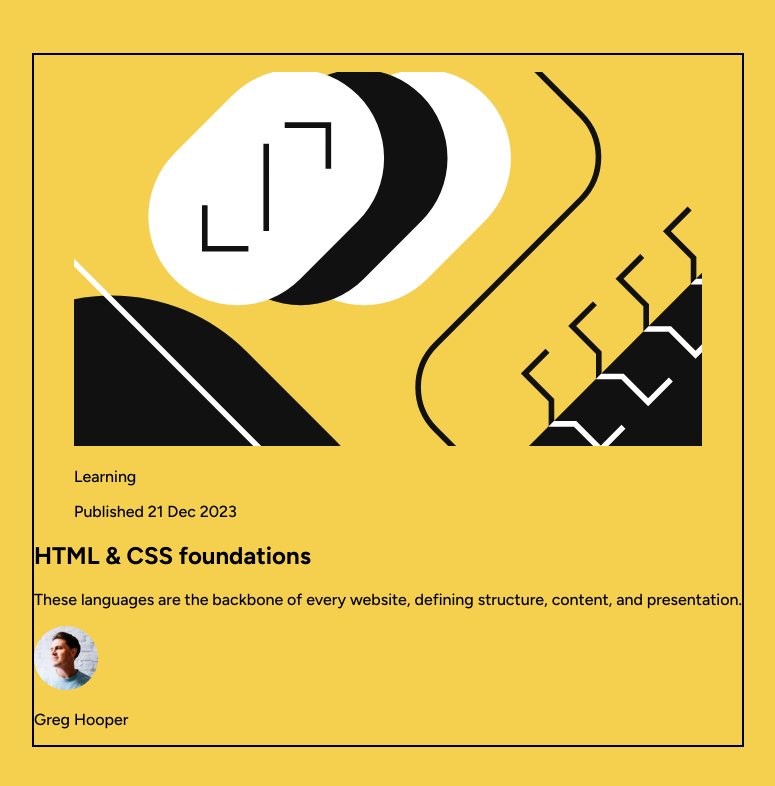
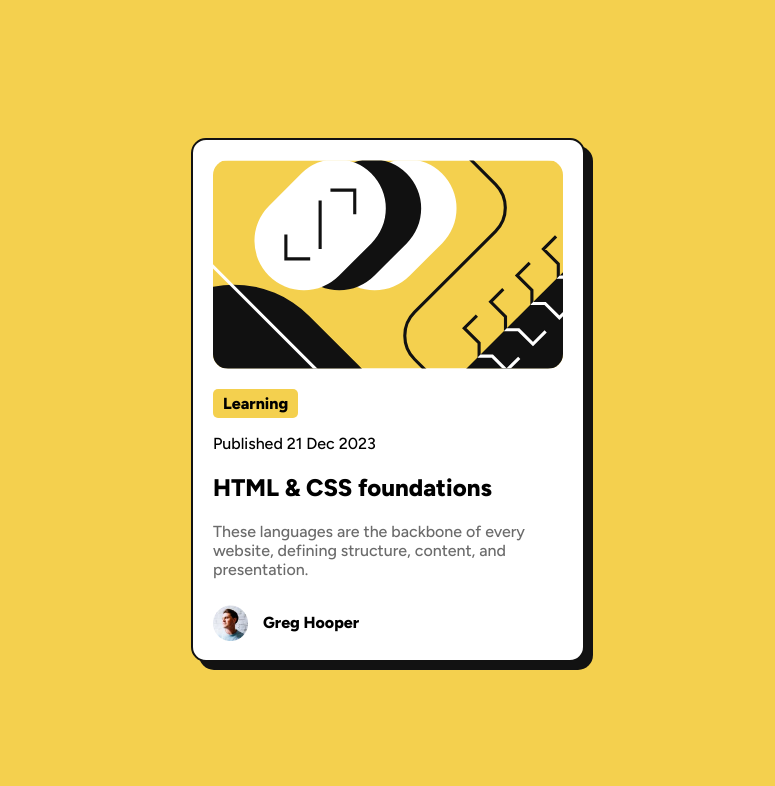
Before and after one commit to Gbw699/Blog-preview-card-frontend-mentor, an Angular app: page / in a window 1280 px wide. Shown: the top 786 px of the page, without its empty margins (252-1027 px from the left). Built offline with nearby package versions, Linux system fonts and the light colour scheme.

Commit message:
FEAT card template styles

```diff
--- a/src/app/app.component.scss
+++ b/src/app/app.component.scss
@@ -1,3 +1,53 @@
-.card-container{
-    border: 2px solid black;
+@use "../styles" as s;
+
+.card-container {
+  border: 2px solid s.$Gray950;
+  display: flex;
+  flex-direction: column;
+  width: 350px;
+  justify-content: center;
+  padding: 20px;
+  background-color: s.$White;
+  box-shadow: 8px 8px s.$Gray950;
+  border-radius: 15px;
+  header {
+    figure {
+      margin: 0;
+      img {
+        border-radius: 15px;
+      }
+      .figure-tag {
+        background-color: s.$Yellow;
+        width: fit-content;
+        padding: 5px 10px;
+        border-radius: 5px;
+        font-weight: 800;
+      }
+    }
+  }
+  main {
+    h1 {
+      font-weight: 800;
+    }
+    .text {
+      color: s.$Gray500;
+    }
+  }
+  footer {
+    display: flex;
+    align-items: center;
+    gap: 15px;
+    margin-top: 10px;
+    .user-img-container {
+      width: 35px;
+      height: 35px;
+      img {
+        width: 100%;
+      }
+    }
+    .user-name {
+      margin: 0;
+      font-weight: 800;
+    }
+  }
 }
```
